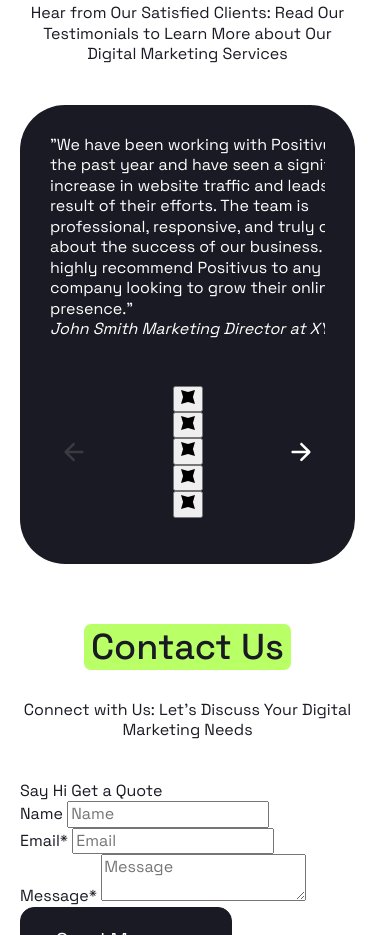
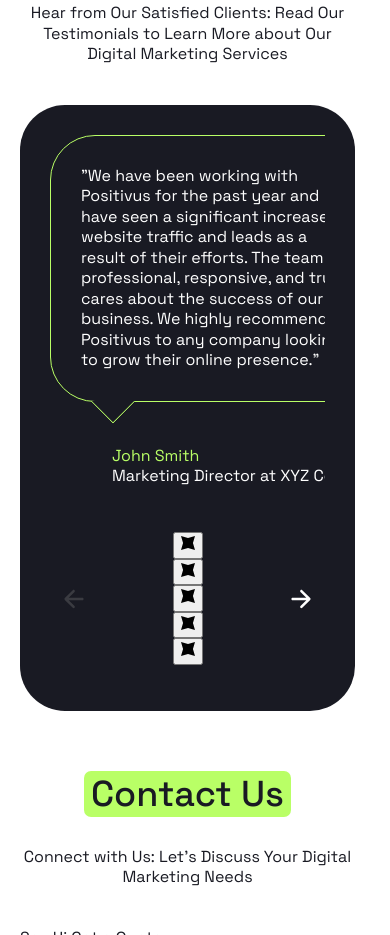
Before and after one commit to zhaslansabyrzhan/positivus, a website: page index.html in a window 390 px wide. Shown: the part 8237-9172 px from the top of the page. Drawn offline with nearby package versions, Linux system fonts and the light colour scheme; files that its build step writes are made by us from their sources.

Commit message:
feat: add review card responsive styles

```diff
--- a/styles/components/_index.scss
+++ b/styles/components/_index.scss
@@ -8,3 +8,4 @@
 @forward 'service-card';
 @forward 'banner';
 @forward 'team-card';
+@forward 'review-card';
--- /dev/null
+++ b/styles/components/_review-card.scss
@@ -0,0 +1,60 @@
+@use '../abstracts' as *;
+
+.review-card {
+  --reviewCardCornerWidth: 40px;
+  --reviewCardCornerOffsetLeft: 52px;
+
+  display: flex;
+  flex-direction: column;
+  row-gap: 48px;
+
+  @include mobile {
+    --reviewCardCornerWidth: 32px;
+    --reviewCardCornerOffsetLeft: 46px;
+
+    row-gap: 44px;
+  }
+
+  &__body {
+    position: relative;
+    padding: 48px var(--reviewCardCornerOffsetLeft) 52px;
+    border: 1px solid var(--color-accent);
+    border-radius: var(--border-radius-large);
+
+    @include mobile {
+      padding: 30px;
+    }
+
+    &::after {
+      @include square(var(--reviewCardCornerWidth));
+
+      content: '';
+      position: absolute;
+      top: 100%;
+      left: var(--reviewCardCornerOffsetLeft);
+      background-color: var(--color-dark);
+      border: inherit;
+      rotate: 45deg;
+      clip-path: polygon(100% 0, 0% 100%, 100% 100%);
+      translate: 0 -50%;
+    }
+  }
+
+  &__footer {
+    display: flex;
+    flex-direction: column;
+    padding-left: calc(
+      var(--reviewCardCornerOffsetLeft) +
+      var(--reviewCardCornerWidth) / 2
+    );
+  }
+
+  &__name,
+  &__company {
+    font-style: normal;
+  }
+
+  &__name {
+    color: var(--color-accent);
+  }
+}
```
